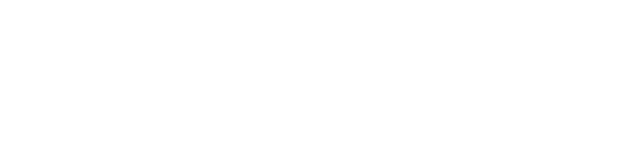
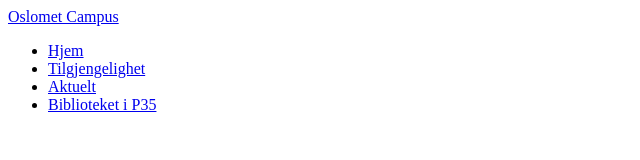
Before and after one commit to KevinJohannesen/eksamen-1200, a plain HTML site: page topical.html in a window 1280 px wide. Shown: the whole page, without its empty margins (0-640 px from the left). Drawn offline with Linux system fonts and the light colour scheme.

Commit message:
lagd navigasjons meny

```diff
--- a/topical.html
+++ b/topical.html
@@ -0,0 +1,26 @@
+<!DOCTYPE html>
+<html lang="no">
+	<head>
+		<meta charset="UTF-8" />
+		<meta name="viewport" content="width=device-width, initial-scale=1.0" />
+		<title>Topical - Oslomet P35</title>
+		<link rel="stylesheet" href="style.css">
+	</head>
+	<body>
+		<header>
+			<nav>
+				<!-- setter opp navigerer til de andre sidene også i header-->
+				<span id="nav-title">
+					<a href="index.html" title="Oslomet Campus"> Oslomet Campus</a>
+				</span>
+					<ul>
+						<li><a href="index.html">Hjem</a></li>
+            			<li><a href="accessibility.html">Tilgjengelighet</a></li>
+            			<li><a href="topical.html">Aktuelt</a></li>
+            			<li><a href="library.html">Biblioteket i P35</a></li>
+					</ul>
+			</nav>
+			<!-- innhold-->
+		</header>
+	</body>
+</html>
```
Also changed, not shown: index.html (+9 -0 lines).
